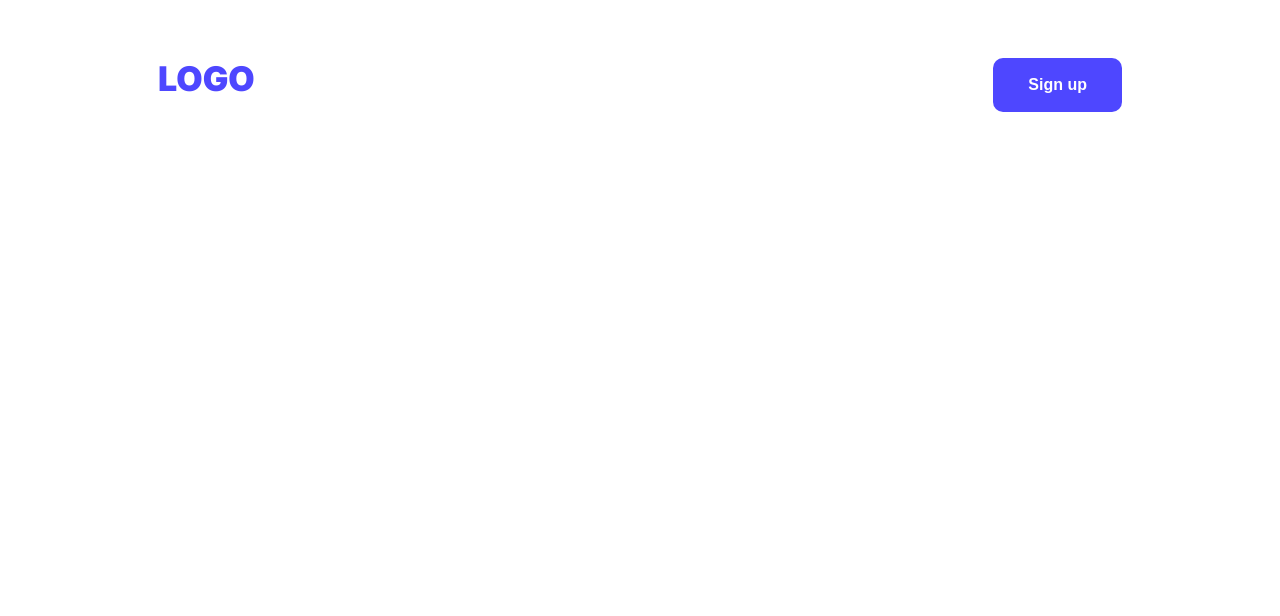
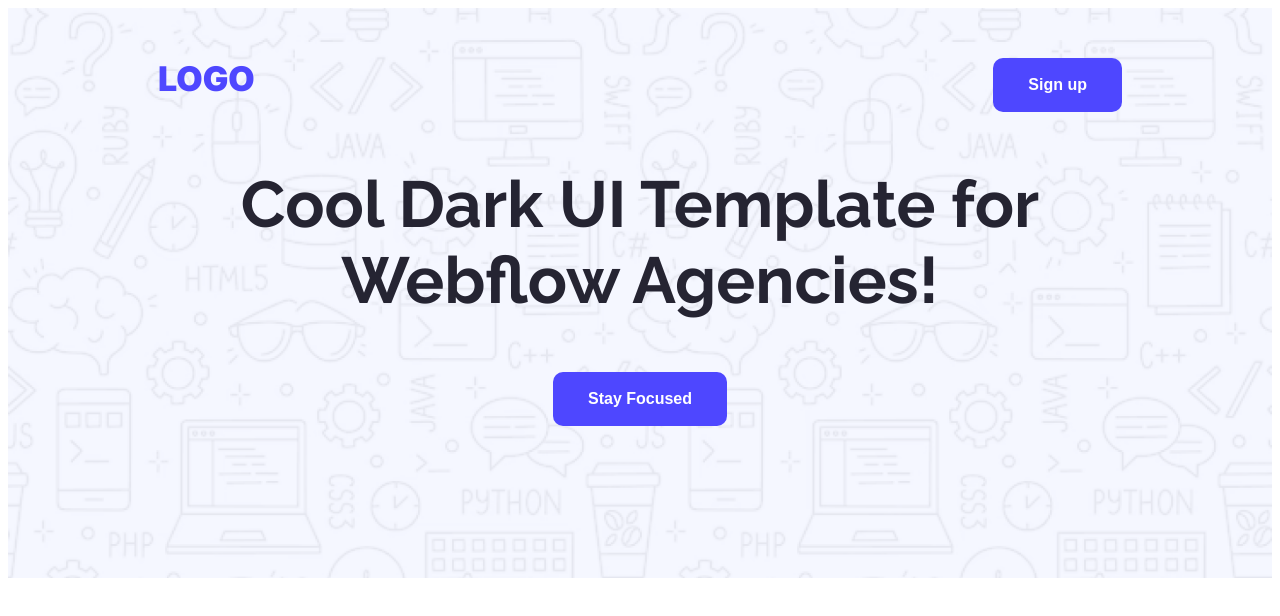
Before and after one commit to Burhan2727/B12A01-landing-launchpad, a plain HTML site: page index.html in a window 1280 px wide. Drawn offline with Linux system fonts and the light colour scheme.

Commit message:
banner section added

```diff
--- a/index.html
+++ b/index.html
@@ -22,13 +22,24 @@
     <link rel="stylesheet" href="./styles/webflow.css" />
   </head>
   <body class="raleway-normal">
-    <header>
+    <header class="header">
       <!-- navbar section start -->
-      <nav>
+      <section class="navbar-section">
+        <nav>
         <div class="nav-logo primary-color">LOGO</div>
         <a href=""><button class="btn-primary">Sign up</button></a>
       </nav>
+      </section>
       <!-- navbar section end -->
+
+       <!-- banner section start -->
+        <section class="banner-section">
+            <div class="banner-content">
+                <h1 class="banner-head">Cool Dark UI Template for Webflow Agencies!</h1>
+                <a href=""><button class="btn-primary">Stay Focused</button></a>
+            </div>
+        </section>
+       <!-- banner section end -->
     </header>
     <main></main>
     <footer></footer>
--- a/styles/webflow.css
+++ b/styles/webflow.css
@@ -27,6 +27,16 @@
 }
 /* shared styles end*/
 
+/* header style start */
+.header{
+    text-align: center;
+    background-image: url("../Assets/Hero-bg.png");
+    background-repeat: no-repeat;
+    background-size: cover;
+    background-position: center;
+    padding-bottom: 152px;
+}
+/* header style end */
 /* navbar style start */
 nav{
     display: flex;
@@ -39,3 +49,15 @@ nav{
     font-size: 34px;
 }
 /* navbar style end */
+
+/* banner style start */
+.banner-content{
+    width: 905px;
+    margin: 0 auto;
+}
+.banner-head{
+    color: #252432;
+    font-weight: bold;
+    font-size: 65px;
+}
+/* banner style end */
```
